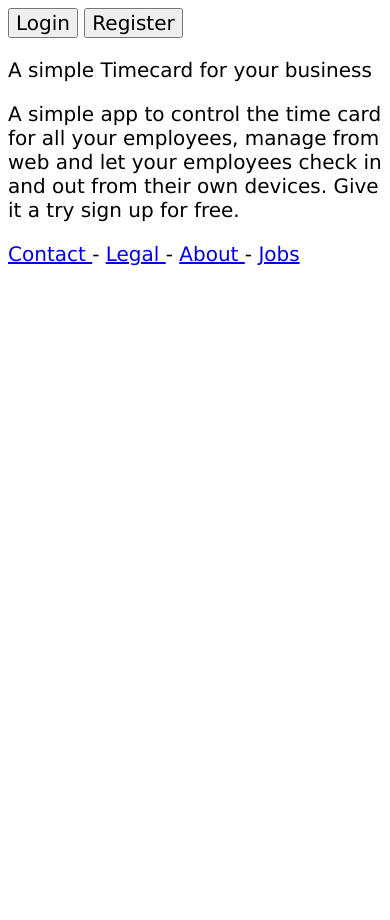
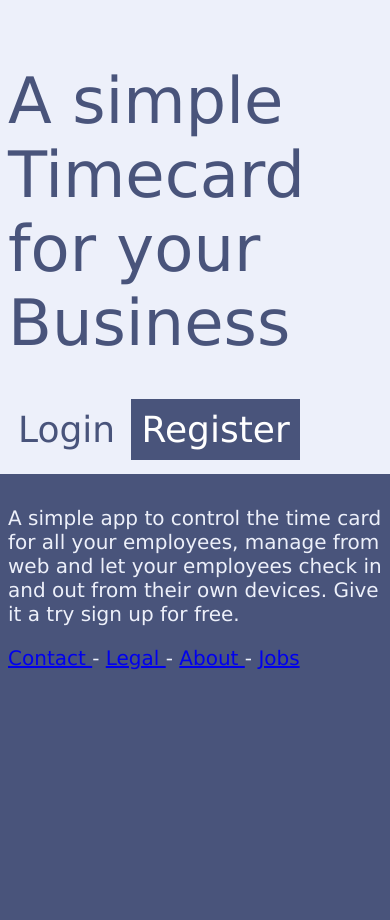
Before and after one commit to maualkla/pylexandria_tc, a Flask app: page / in a window 390 px wide. Before the commit the page ends 266 px from the top, so only its background shows below. Run offline with Flask 3, Linux system fonts and the light colour scheme; parts of the project's set-up code (start-up, migrations or seed data) failed here and were passed over.

Commit message:
landing_mobile_semi

```diff
--- a/server/src/static/style.css
+++ b/server/src/static/style.css
@@ -3,7 +3,49 @@
         font-family: Verdana, Geneva, Tahoma, sans-serif;
         font-size: 20px;
     }
-
+    body{
+        /*background-image: url("bg_v3.jpg");/**/
+        background-color: #edf0fa;
+        background-size: cover;
+        background-attachment: fixed;
+        height: 100vh; /* For 100% screen height */
+        width:  100vw; /* For 100% screen width */
+    }
+    .container{
+        color: white;
+        width: 100%;
+        height: 100%;
+    }
+    #top{
+        display: none;
+    }
+    #middle{
+        height: 50%;
+        /*text-shadow: 1px 1px 2px #49547B; /**/
+    }
+        #m_title{
+            font-size: 320%;
+            margin-bottom: 10%;
+            margin-right: 10%;
+            color: #49547B;
+        }
+        #m_message{
+            display: none;
+        }
+        #B_Register{
+            font-size: 180%;
+        }
+        #B_Login{
+            color: #49547B;
+            font-size: 180%;
+        }
+    #bottom{
+        background-color: #49547B;
+        color: #edf0fa;
+        height: 50%;
+        margin: -3%;
+        padding: 3%;
+    }
   }
 
 
@@ -61,6 +103,9 @@
             font-size: 70%;
             /*margin-bottom: 10%;/**/
         }
+        #m_buttons{
+            display: none;
+        }
 
     #bottom{
         background-color:#49547B;
@@ -71,12 +116,15 @@
         font-style: normal;
         font-size: 49%;
     }
+    #bot_message{
+        display: none;
+    }
     a{
         color: white;
         font-size: 90%;
     }
 
-
+}
 
  /* reutilizables */
  .ib_high {
@@ -100,4 +148,3 @@
     background-color: white;
     color: #49547B;
 }
-}
--- a/server/src/templates/index.html
+++ b/server/src/templates/index.html
@@ -14,10 +14,15 @@
                 <input type="button" class="ib_high" id="B_Register" value="Register">
             </div>
             <div id="middle">
-                <p id="m_title">A simple Timecard for your business</p>
+                <p id="m_title">A simple Timecard for your Business</p>
+                <div id="m_buttons">
+                    <input type="button" class="ib_norm" id="B_Login" value="Login">
+                    <input type="button" class="ib_high" id="B_Register" value="Register">
+                </div>
                 <p id="m_message">A simple app to control the time card for all your employees, manage from web and let your employees check in and out from their own devices. Give it a try sign up for free. </p>
             </div>
             <div id="bottom">
+                <p id="bot_message">A simple app to control the time card for all your employees, manage from web and let your employees check in and out from their own devices. Give it a try sign up for free. </p>
                 <a href="#" id="white_links"> Contact </a> -
                 <a href="#" id="white_links"> Legal </a> -
                 <a href="#" id="white_links"> About </a> -
```
Lines whose indentation alone changed are shown as unchanged.
